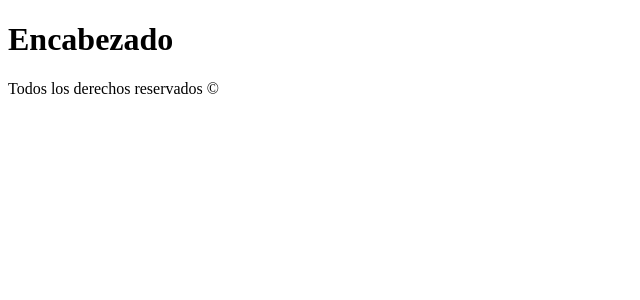
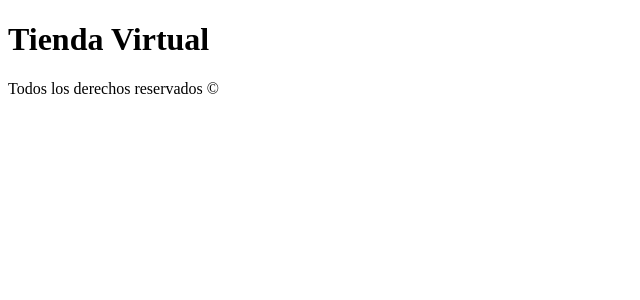
Before and after one commit to jimmy404/REACT-Test, a React (Create React App) app: page / in a window 1280 px wide. Shown: the top 300 px of the page, without its empty margins (0-640 px from the left). Built offline with nearby package versions, Linux system fonts and the light colour scheme.

Commit message:
Aplying destructuring - removing props - Header.jsx

```diff
--- a/src/components/Header.jsx
+++ b/src/components/Header.jsx
@@ -1,9 +1,9 @@
 import React from 'react';
 
-function Header() {
+function Header({titulo}) {
 
     return(
-            <h1 className="encabezado">Encabezado</h1>
+            <h1 className="encabezado">{titulo}</h1>
 
     );
 }
```
